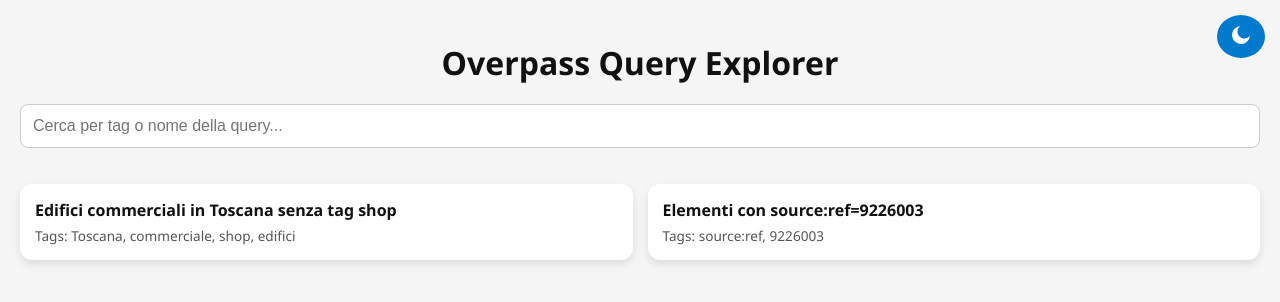
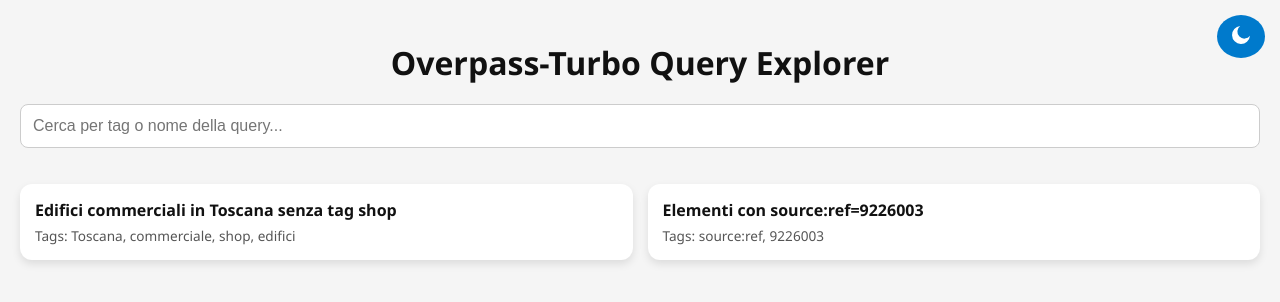
Before and after one commit to andrea-del-sarto/overpass-turbo_query_explorer, a plain HTML site: page index.html in a window 1280 px wide. Drawn offline with nearby package versions, Linux system fonts and the light colour scheme.

Commit message:
Update title in index.html to include 'Turbo'

```diff
--- a/index.html
+++ b/index.html
@@ -4,7 +4,6 @@
 <meta charset="UTF-8">
 <meta name="viewport" content="width=device-width, initial-scale=1.0">
 <title>Overpass-Turbo Query Explorer</title>
-
 
 <!-- Prism.js per evidenziazione codice -->
 <link href="https://cdn.jsdelivr.net/npm/prismjs@1.29.0/themes/prism.css" rel="stylesheet" id="prism-theme-light">
@@ -121,7 +120,7 @@
   <span id="themeIcon"></span>
 </button>
 
-<h1>Overpass Query Explorer</h1>
+<h1>Overpass-Turbo Query Explorer</h1>
 <input type="text" id="search" placeholder="Cerca per tag o nome della query...">
 
 <ul id="queryList"></ul>
```
